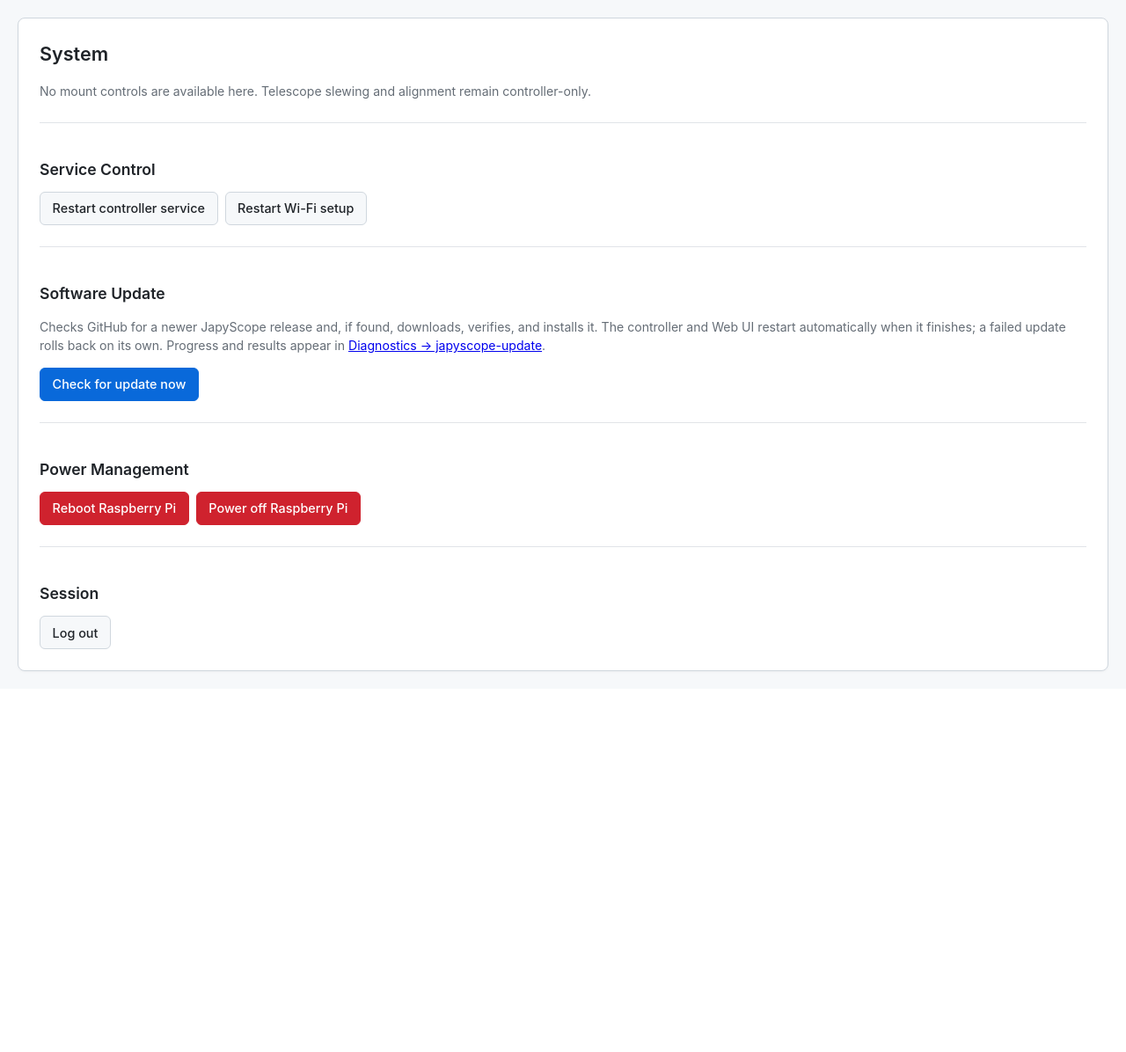
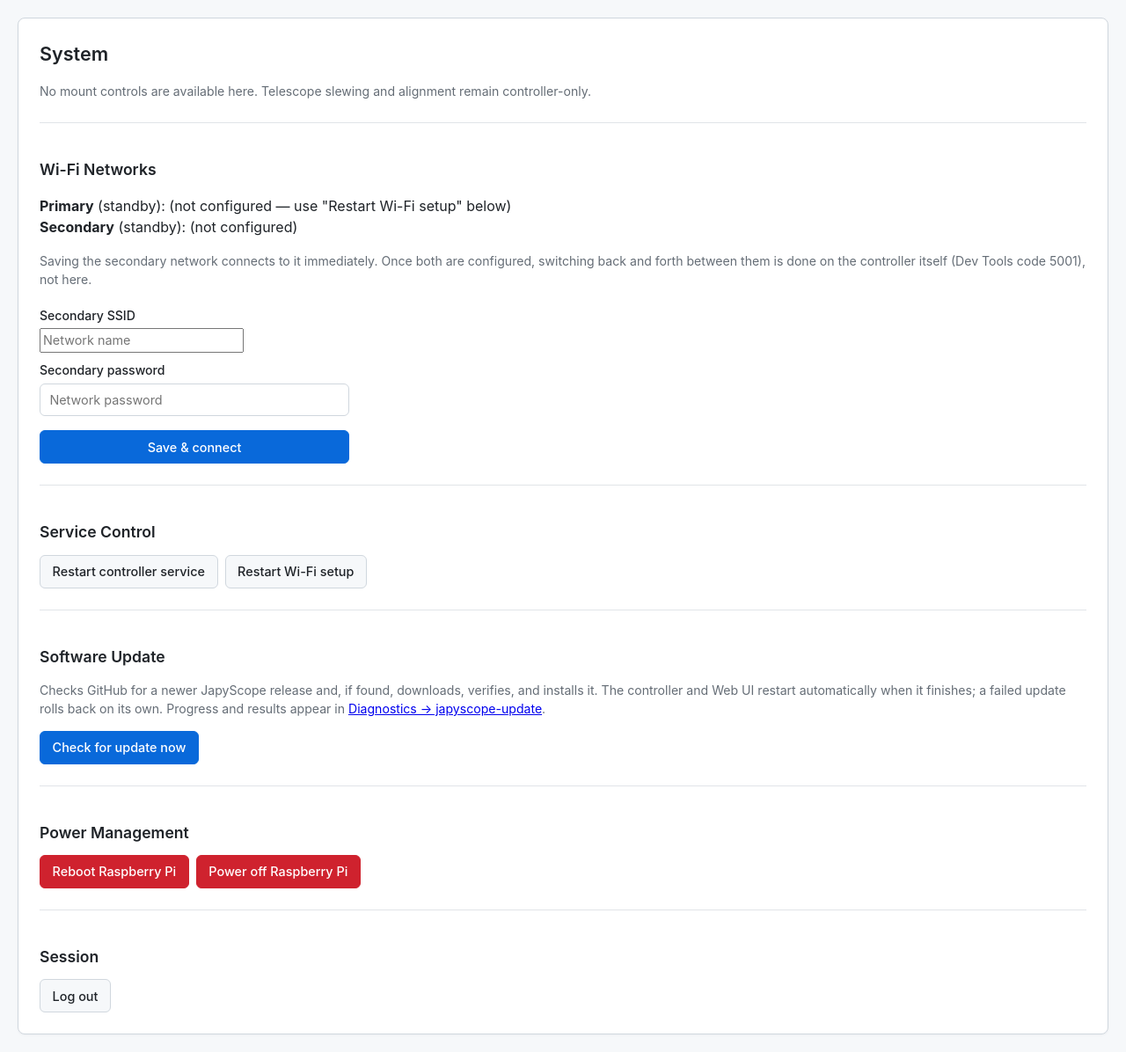
Before and after one commit to jan-tdy/japyscope-remote, a Flask app: template webui/templates/system.html in a window 1280 px wide. Shown: the part 56-1252 px from the top of the page at 88% size. Before the commit the page ends 820 px from the top, so only its background shows below. Run offline with Flask 3, Linux system fonts and the light colour scheme; the template is opened without the code that fills it, so the values that code supplies are empty; parts of the project's set-up code (start-up, migrations or seed data) failed here and were passed over.

Commit message:
Add a second Wi-Fi network profile, configurable from the Web UI
Web UI (System page) now shows both the Primary network's SSID (already
stored, previously never displayed) and a new Secondary slot, with a
form to set/update the Secondary network's SSID and password. Saving it
connects to it immediately, mirroring the existing /setup (AP-mode)
flow for Primary.

Switching between the two already-configured networks is a Dev Tools
action on the controller itself (code 5001), not the Web UI, per the
requested split of concerns: Web UI configures, the device switches.

- install/wifi-config.sh (japyscope-wifi) takes an optional
  "--slot primary|secondary" argument (defaults to primary, so the
  existing /setup call site is unchanged) and, for the wpa_supplicant
  backend, now also persists each slot's network block to its own
  fragment file so it can be switched back to later without re-entering
  the password. For NetworkManager it keeps two named connection
  profiles and flips which one autoconnects, so a switch sticks across
  reboots.
- New install/wifi-switch.sh (japyscope-wifi-switch) activates an
  already-configured slot without needing credentials again.
- firmware/ui/controller.py: Dev Tools code 5001 lists both slots (with
  their configured SSIDs) and calls wifi-switch.sh via sudo.
- japyscope-app.service needed NoNewPrivileges=false for that sudo call
  to work at all — matching japyscope-webui.service, which already
  relies on the same sudoers-scoped trust model for its own Wi-Fi/system
  actions. (The existing SSH Dev Tools code's bare systemctl call looks
  like it hit the same gap; worth a look separately.)
- docs/CODES.md and the mockup updated to match.

Co-Authored-By: Claude Sonnet 5 <noreply@anthropic.com>
Claude-Session: https://claude.ai/code/session_01L15nusCX6t3sh32DTSDugm

```diff
--- a/webui/app.py
+++ b/webui/app.py
@@ -115,9 +115,9 @@ def get_system_telemetry() -> dict[str, str]:
     return telemetry
 
 
-def _default_wifi_configurator(ssid: str, password: str) -> None:
+def _default_wifi_configurator(ssid: str, password: str, slot: str = "primary") -> None:
     subprocess.run(
-        ["sudo", "/usr/local/sbin/japyscope-wifi", ssid],
+        ["sudo", "/usr/local/sbin/japyscope-wifi", "--slot", slot, ssid],
         input=password + "\n", text=True, check=True, timeout=30,
     )
 
@@ -128,7 +128,7 @@ def _default_action_runner(command: list[str]) -> None:
 
 def create_app(
     db_path: Optional[str] = None,
-    wifi_configurator: Callable[[str, str], None] = _default_wifi_configurator,
+    wifi_configurator: Callable[..., None] = _default_wifi_configurator,
     action_runner: Callable[[list[str]], None] = _default_action_runner,
 ) -> Flask:
     app = Flask(__name__)
@@ -231,7 +231,9 @@ def create_app(
                     flash("Wi-Fi configuration failed; check Diagnostics.", "error")
                 else:
                     with db_session(app.config["DATABASE"]) as conn:
-                        SettingsRepo(conn).set("wifi_ssid", ssid)
+                        repo = SettingsRepo(conn)
+                        repo.set("wifi_ssid", ssid)
+                        repo.set("wifi_active_slot", "primary")
                     flash(f"Connecting to {ssid}. Rejoin that network to continue.", "ok")
         return render_template("setup.html")
 
@@ -502,13 +504,42 @@ def create_app(
             "reboot": ["sudo", "systemctl", "reboot"],
             "poweroff": ["sudo", "systemctl", "poweroff"],
         }
-        if request.method == "POST":
-            action = request.form.get("action", "")
-            if action in commands:
-                action_runner(commands[action]); flash(f"System action queued: {action}.", "ok")
-            else: abort(400)
-            return redirect(url_for("system"))
-        return render_template("system.html")
+        with db_session(app.config["DATABASE"]) as conn:
+            repo = SettingsRepo(conn)
+            if request.method == "POST":
+                action = request.form.get("action", "")
+                if action == "configure-wifi-secondary":
+                    ssid = request.form.get("ssid", "").strip()
+                    password = request.form.get("password", "")
+                    if not ssid or len(ssid.encode("utf-8")) > 32 or len(password) < 8:
+                        flash("Enter an SSID (up to 32 bytes) and a password of at least 8 characters.", "error")
+                    else:
+                        try:
+                            wifi_configurator(ssid, password, "secondary")
+                        except (OSError, subprocess.SubprocessError) as exc:
+                            logger.error("WIFI-001 secondary Wi-Fi configuration failed: %s", exc)
+                            flash("Wi-Fi configuration failed; check Diagnostics.", "error")
+                        else:
+                            repo.set("wifi_ssid_secondary", ssid)
+                            repo.set("wifi_active_slot", "secondary")
+                            flash(
+                                f"Secondary network set to {ssid} and connected now. "
+                                "Switch back to Primary from the controller's Dev Tools (code 5001) if needed.",
+                                "ok",
+                            )
+                elif action in commands:
+                    action_runner(commands[action]); flash(f"System action queued: {action}.", "ok")
+                else: abort(400)
+                return redirect(url_for("system"))
+            primary_ssid = repo.get("wifi_ssid", "")
+            secondary_ssid = repo.get("wifi_ssid_secondary", "")
+            active_slot = repo.get("wifi_active_slot", "primary")
+        return render_template(
+            "system.html",
+            primary_ssid=primary_ssid,
+            secondary_ssid=secondary_ssid,
+            active_slot=active_slot,
+        )
 
     if os.environ.get("JAPYSCOPE_DEV_MODE") == "1":
         @app.cli.command("gen-code")
--- a/webui/templates/system.html
+++ b/webui/templates/system.html
@@ -4,6 +4,29 @@
 {% block content %}
 <h2>System</h2>
 <p class="muted">No mount controls are available here. Telescope slewing and alignment remain controller-only.</p>
+
+<section>
+  <h3>Wi-Fi Networks</h3>
+  <p>
+    <strong>Primary</strong> ({{ 'active' if active_slot == 'primary' else 'standby' }}): {{ primary_ssid or '(not configured — use "Restart Wi-Fi setup" below)' }}<br>
+    <strong>Secondary</strong> ({{ 'active' if active_slot == 'secondary' else 'standby' }}): {{ secondary_ssid or '(not configured)' }}
+  </p>
+  <p class="muted">Saving the secondary network connects to it immediately. Once both are configured, switching back and forth between them is done on the controller itself (Dev Tools code 5001), not here.</p>
+  <form method="post" style="max-width: 22rem; margin: 1.25rem 0;">
+    <input type="hidden" name="csrf_token" value="{{ csrf_token }}">
+    <input type="hidden" name="action" value="configure-wifi-secondary">
+
+    <label for="wifi2-ssid">Secondary SSID</label>
+    <input id="wifi2-ssid" name="ssid" maxlength="32" required placeholder="Network name" value="{{ secondary_ssid }}">
+
+    <label for="wifi2-password">Secondary password</label>
+    <input id="wifi2-password" name="password" type="password" minlength="8" required placeholder="Network password">
+
+    <div style="margin-top: 1rem;">
+      <button type="submit" class="primary" style="width: 100%;">Save &amp; connect</button>
+    </div>
+  </form>
+</section>
 
 <section>
   <h3>Service Control</h3>
```
Also changed, not shown: docs/CODES.md (+2 -1 lines), docs/mockup.html (+25 -1 lines), firmware/ui/controller.py (+36 -0 lines), tests/test_bookworm_support.py (+4 -1 lines), tests/test_ui.py (+58 -0 lines), tests/test_webui.py (+79 -1 lines), 4 other files.
